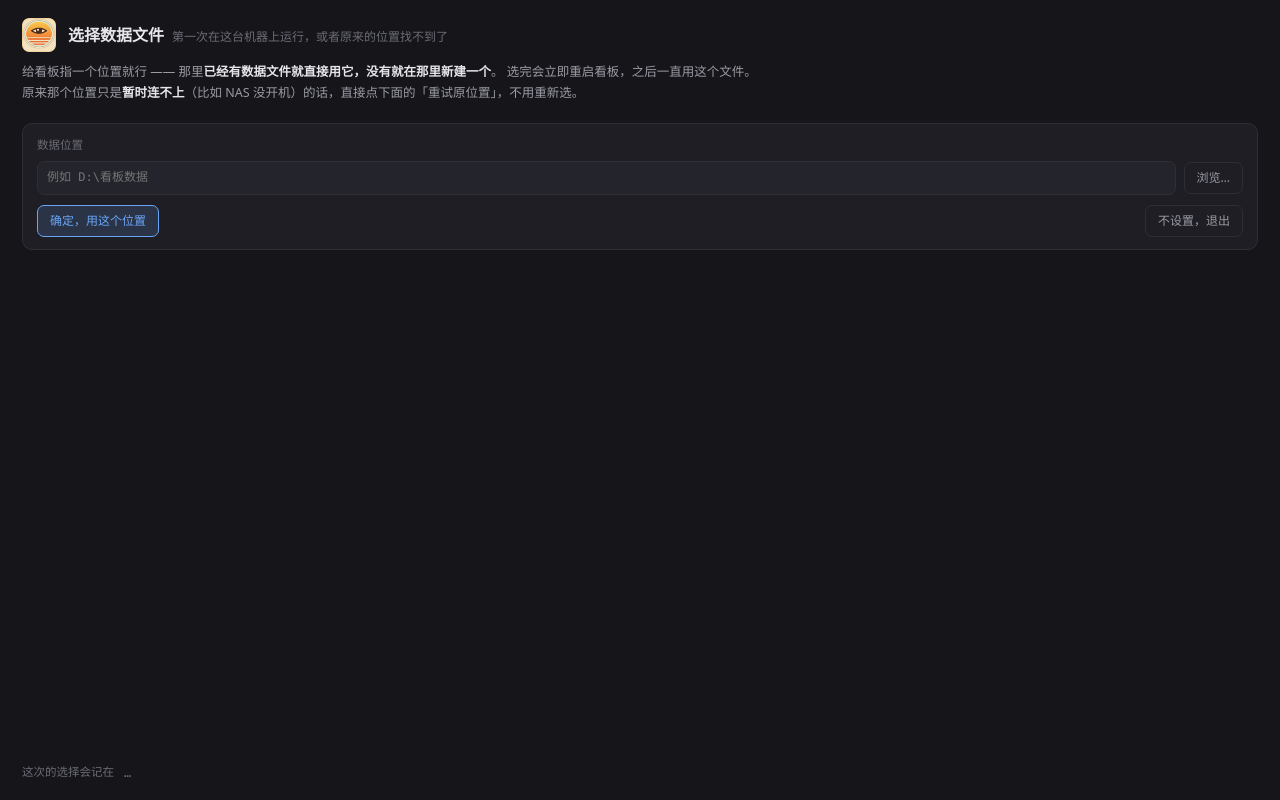
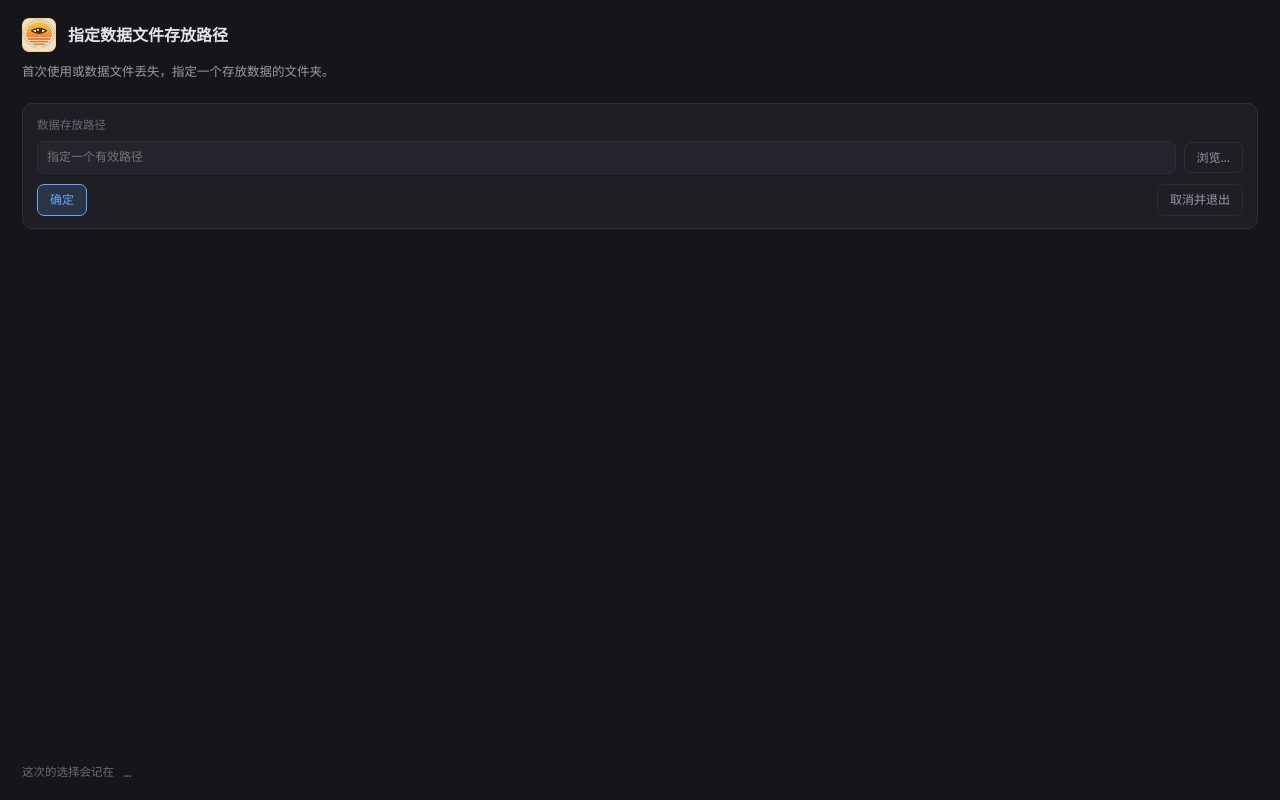
Before and after one commit to jjstranger/Task-Overview, a plain HTML site: page app/web/boot.html in a window 1280 px wide. Drawn offline with Linux system fonts and the light colour scheme.

Commit message:
初始提交：个人项目看板（天在看 / TaskOV）

```diff
--- a/app/web/boot.html
+++ b/app/web/boot.html
@@ -2,7 +2,7 @@
 <html lang="zh-CN">
 <head>
 <meta charset="UTF-8">
-<title>天在看 · 选择数据文件</title>
+<title>天在看 · 指定数据文件存放路径</title>
 <link rel="icon" href="../res/icon.png">
 <style>
 :root{
@@ -19,7 +19,6 @@ body{
   overflow:auto;   /* 路径特别长时那行说明会多占几行 —— 宁可出滚动条，也不要把页脚裁掉 */
 }
 h1{font-size:16px;font-weight:600}
-h1 span{color:var(--tx3);font-size:12px;font-weight:400;margin-left:8px}
 .lede{color:var(--tx2);font-size:12.5px}
 .lede b{color:var(--tx);font-weight:600}
 .note{color:var(--tx3);font-size:11.5px;word-break:break-all}
@@ -67,28 +66,24 @@ input[type=text]:focus{outline:none;border-color:var(--blue)}
 
 <div class="hd">
   <img src="../res/icon.png" alt="" onerror="this.style.display='none'">
-  <h1>选择数据文件<span>第一次在这台机器上运行，或者原来的位置找不到了</span></h1>
+  <h1>指定数据文件存放路径</h1>
 </div>
 
-<p class="lede">
-  给看板指一个位置就行 —— 那里<b>已经有数据文件就直接用它，没有就在那里新建一个</b>。
-  选完会立即重启看板，之后一直用这个文件。
-  <br>原来那个位置只是<b>暂时连不上</b>（比如 NAS 没开机）的话，直接点下面的「重试原位置」，不用重新选。
-</p>
+<p class="lede">首次使用或数据文件丢失，指定一个存放数据的文件夹。</p>
 <p class="note" id="note"></p>
 
 <div class="box">
-  <div class="lb">数据位置</div>
+  <div class="lb">数据存放路径</div>
   <div class="row">
-    <input type="text" id="path" placeholder="例如 D:\看板数据">
+    <input type="text" id="path" placeholder="指定一个有效路径">
     <button id="btnPick">浏览…</button>
   </div>
   <div id="hint"></div>
   <div class="acts">
-    <button id="btnApply" class="primary">确定，用这个位置</button>
+    <button id="btnApply" class="primary">确定</button>
     <button id="btnRetry" style="display:none" title="">重试原位置</button>
     <span class="grow"></span>
-    <button id="btnQuit" class="danger">不设置，退出</button>
+    <button id="btnQuit" class="danger">取消并退出</button>
   </div>
 </div>
 
```
Also changed, not shown: 3 other files.
